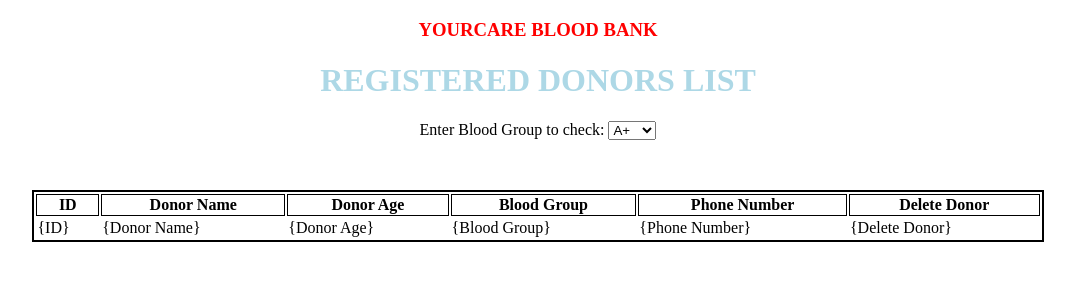
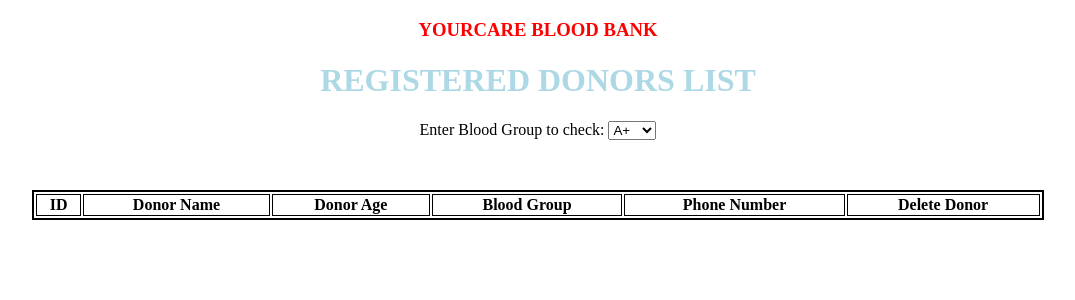
Before and after one commit to prachis-30/BloodBank, a Flask app: page /donors in a window 1280 px wide. Shown: the top 300 px of the page, without its empty margins (102-1177 px from the left). Run offline with Flask 3, Linux system fonts and the light colour scheme; data comes from the database, SQL or seed files in the repository; lists and menus that the app fills with data are empty.

Commit message:
corretion

```diff
--- a/templates/dashboard.html
+++ b/templates/dashboard.html
@@ -69,7 +69,7 @@
     <div class="main">
         <div class="tot">
             <h2>Total Donors</h2>
-
+            <h1>{{total_donor}}</h1>
         </div>
 
         <div class="grpdata">
--- a/templates/donors.html
+++ b/templates/donors.html
@@ -29,13 +29,13 @@
     <center>
         <form method="get">
             <label>Enter Blood Group to check:</label>
-            <select name="bg">
+            <select name="bg" onchange="this.form.submit()">
                 <option value="a+">A+</option>
                 <option value="a-">A-</option>
                 <option value="b+">B+</option>
                 <option value="b-">B-</option>
                 <option value="o+">O+</option>
-                <option value="o-">O+</option>
+                <option value="o-">O-</option>
                 <option value="ab+">AB+</option>
                 <option value="ab-">AB-</option>
             </select>
@@ -49,14 +49,16 @@
                 <th>Phone Number</th>
                 <th>Delete Donor</th>
             </tr>
+            {% for d in data %}
             <tr>
-                <td>{ID}</td>
-                <td>{Donor Name}</td>
-                <td>{Donor Age}</td>
-                <td>{Blood Group}</td>
-                <td>{Phone Number}</td>
-                <td>{Delete Donor}</td>
+                <td>{{ d[0] }}</td>
+                <td>{{ d[1] }}</td>
+                <td>{{ d[2] }}</td>
+                <td>{{ d[3] }}</td>
+                <td>{{ d[4] }}</td>
+                <td><a href="/delete?id={{ d[0] }}">Delete</a></td>
             </tr>
+            {% endfor %}
         </table>
     </center>
 </body>
```
